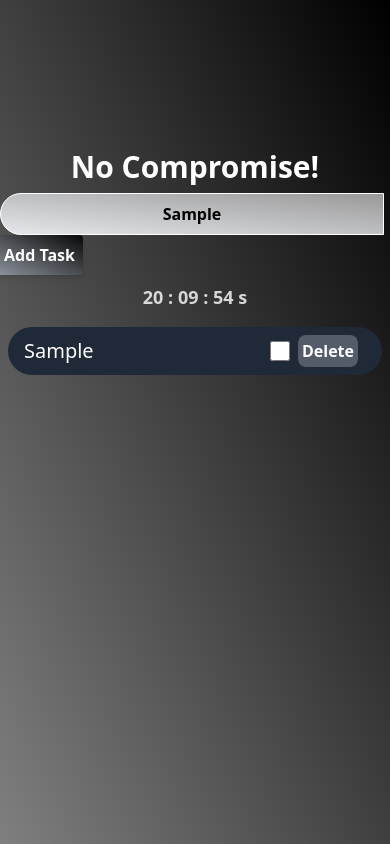
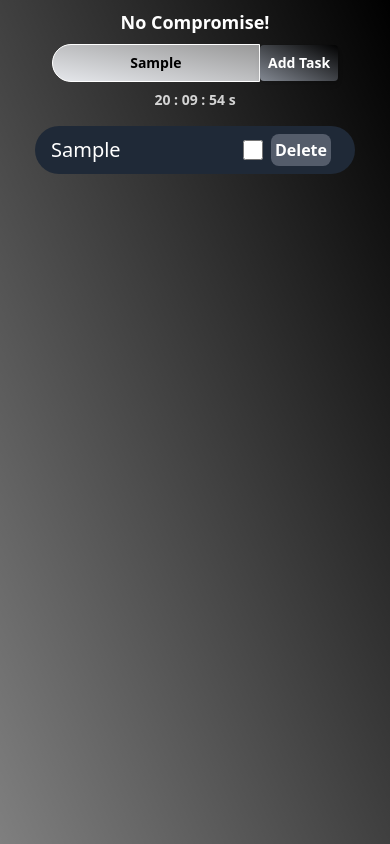
Before and after one commit to KaranSapra124/Typescript-project-1--To-Do-, a plain HTML site: page index.html in a window 390 px wide. Both pictures are taken after typing "Sample" into the empty fields and a click on the button "Add Task". Drawn offline with nearby package versions, Linux system fonts and the light colour scheme.

Commit message:
Enhanced Responsiveness

```diff
--- a/dist/app.js
+++ b/dist/app.js
@@ -29,13 +29,13 @@ function displayTasks(item) {
     (item === null || item === void 0 ? void 0 : item.length) > 0
         ? item === null || item === void 0 ? void 0 : item.map((elem, index) => {
             if (taskDiv) {
-                return (taskDiv.innerHTML += `<div class="flex py-1 h-fit mx-2 my-2 rounded-l-full rounded-r-full px-4 items-center  gap-4 text-white bg-gray-800 w-96 justify-between "><div><h1 class=${(elem === null || elem === void 0 ? void 0 : elem.isCompleted) ? "line-through" : "text-xl font-semibold"}>${elem.title} </h1></div>
+                return (taskDiv.innerHTML += `<div class="flex py-1 h-fit max-[600px]:w-80 max-[600px]:mx-auto mx-2  my-2 rounded-l-full rounded-r-full px-4 items-center  gap-4 text-white bg-gray-800 w-96 justify-between "><div><h1 class=${(elem === null || elem === void 0 ? void 0 : elem.isCompleted) ? "line-through" : "text-xl max-[600px]:text-sm font-semibold"}>${elem.title} </h1></div>
     <div class="flex items-center"> <input  ${(elem === null || elem === void 0 ? void 0 : elem.isCompleted) ? "checked" : ""}
      } type="checkbox" class="h-5 my-auto w-5" onclick="isChecked(${index})" />
       <button class="bg-gray-500/70 font-semibold mx-2 text-white rounded-lg p-1 my-1" onclick="deleteTask(${index})">Delete</button></div></div>`); // Using += to append to existing content
             }
         })
-        : (taskDiv.innerHTML = `<h1 class="text-center text-2xl text-center mx-auto text-white font-extrabold">No Data Present</h1>`);
+        : (taskDiv.innerHTML = `<h1 class="text-center text-2xl text-center mx-auto max-[600px]:text-lg text-white font-extrabold">No Data Present</h1>`);
 }
 // IsCompleted
 function isChecked(index) {
--- a/index.html
+++ b/index.html
@@ -11,21 +11,21 @@
     <div
       class="flex  bg-gradient-to-tr from-black/50 to-black h-screen flex-col justify-center items-center"
     >
-      <h1 class="text-3xl text-white font-extrabold my-2">No Compromise!</h1>
+      <h1 class="text-3xl max-[600px]:text-lg text-white font-extrabold my-2">No Compromise!</h1>
       <!-- <form id="task-form"> -->
       <div>
         <input
         autofocus
-          class="w-96 border border-white text-center text-black font-semibold bg-gradient-to-tr from-gray-200 to-black/40 p-2 rounded-l-full"
+          class="w-96 max-[600px]:w-52 max-[600px]:text-sm border border-white text-center text-black font-semibold bg-gradient-to-tr from-gray-200 to-black/40 p-2 rounded-l-full"
           type="text"
           id="task-input"
           placeholder="Add a new task"
           required
         />
-        <button id="btn" class="shadow-md p-2 bg-gradient-to-tr from-gray-400/80 text-black to-black/90 text-white font-extrabold  -ml-1 rounded" type="submit">Add Task</button>
+        <button id="btn" class="shadow-md p-2 max-[600px]:text-sm bg-gradient-to-tr from-gray-400/80 text-black to-black/90 text-white font-extrabold  -ml-1 rounded" type="submit">Add Task</button>
       </div>
-      <div id="date_time" class="font-bold my-2 text-lg text-white/80 brightness-200 "></div>
-      <div id="TaskDiv"  class="h-96 w-full flex flex-wrap"></div>
+      <div id="date_time" class="font-bold max-[600px]:text-sm max-[600px]:font-extrabold  my-2 text-lg text-white/80 brightness-200 "></div>
+      <div id="TaskDiv"  class="h-96 max-[600px]:h-full max-[600px]:flex-col justify-between  w-full flex flex-wrap"></div>
       <!-- </form> -->
       <ul id="task-list"></ul>
     </div>
--- a/src/app.ts
+++ b/src/app.ts
@@ -45,8 +45,8 @@ function displayTasks(item: Task[]) {
   item?.length > 0
     ? item?.map((elem: Task, index: number) => {
         if (taskDiv) {
-          return (taskDiv.innerHTML += `<div class="flex py-1 h-fit mx-2 my-2 rounded-l-full rounded-r-full px-4 items-center  gap-4 text-white bg-gray-800 w-96 justify-between "><div><h1 class=${
-            elem?.isCompleted ? "line-through" : "text-xl font-semibold"
+          return (taskDiv.innerHTML += `<div class="flex py-1 h-fit max-[600px]:w-80 max-[600px]:mx-auto mx-2  my-2 rounded-l-full rounded-r-full px-4 items-center  gap-4 text-white bg-gray-800 w-96 justify-between "><div><h1 class=${
+            elem?.isCompleted ? "line-through" : "text-xl max-[600px]:text-sm font-semibold"
           }>${elem.title} </h1></div>
     <div class="flex items-center"> <input  ${
       elem?.isCompleted ? "checked" : ""
@@ -55,7 +55,7 @@ function displayTasks(item: Task[]) {
       <button class="bg-gray-500/70 font-semibold mx-2 text-white rounded-lg p-1 my-1" onclick="deleteTask(${index})">Delete</button></div></div>`); // Using += to append to existing content
         }
       })
-    : (taskDiv.innerHTML = `<h1 class="text-center text-2xl text-center mx-auto text-white font-extrabold">No Data Present</h1>`);
+    : (taskDiv.innerHTML = `<h1 class="text-center text-2xl text-center mx-auto max-[600px]:text-lg text-white font-extrabold">No Data Present</h1>`);
 }
 
 // IsCompleted
```
